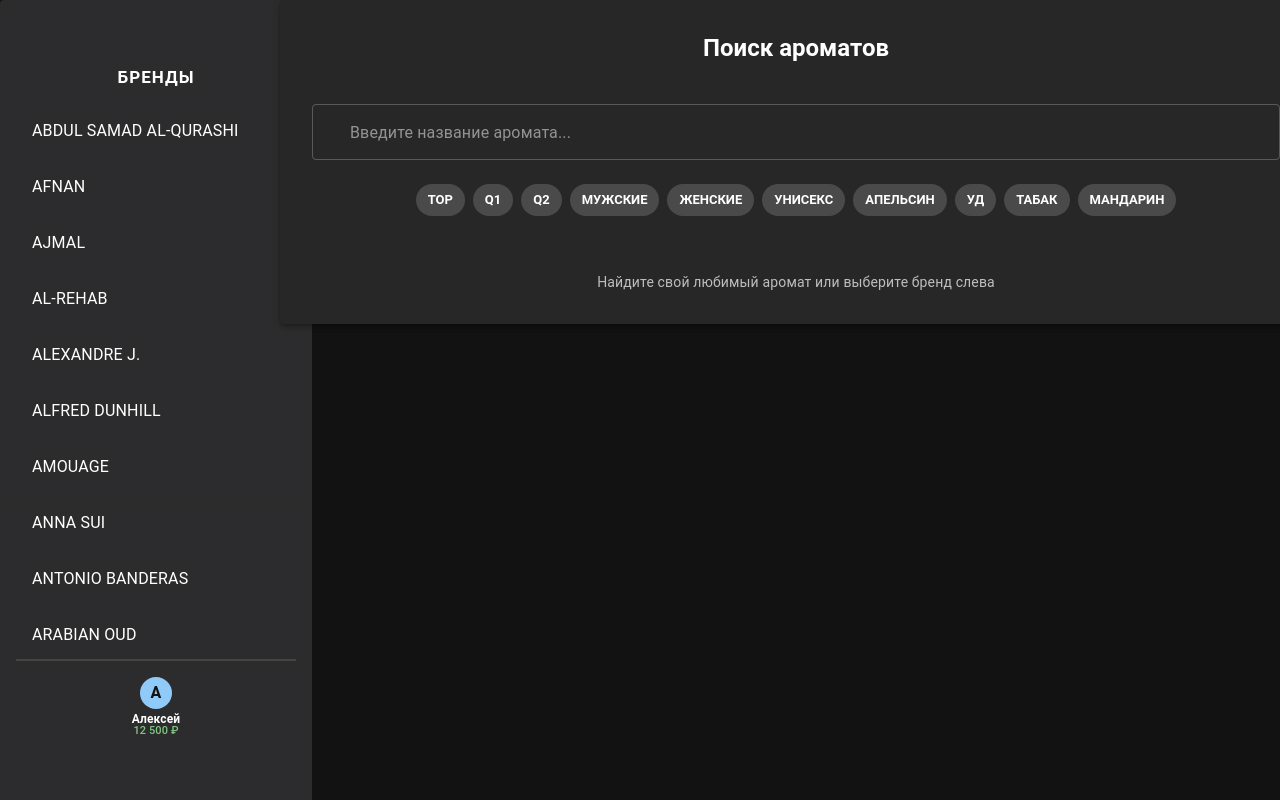
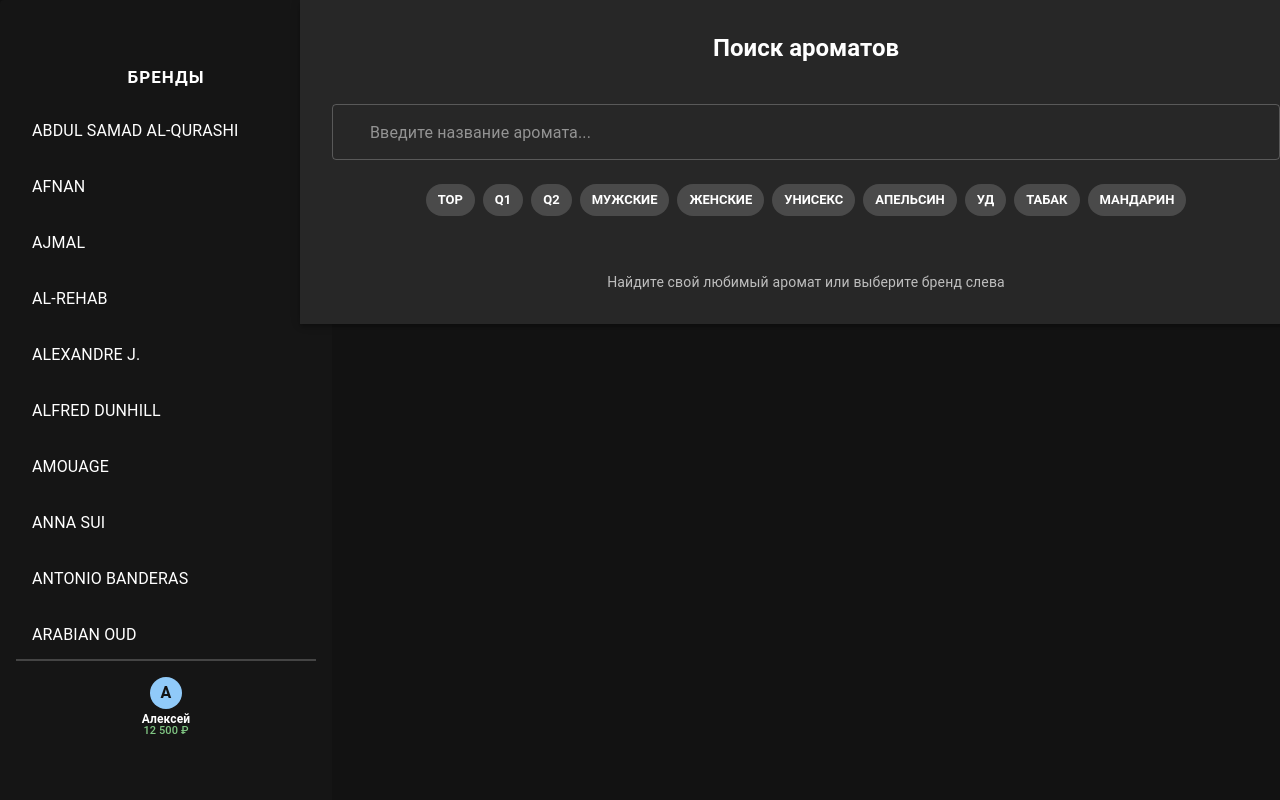
Before and after one commit to noreal001/test03, a React (Create React App) app: page / in a window 1280 px wide. Built offline with nearby package versions, Linux system fonts and the light colour scheme; some icons are missing.

Commit message:
layout: фиксированная ширина левого меню, правая панель адаптивная, поиск и карточки занимают всю ширину

```diff
--- a/src/App.tsx
+++ b/src/App.tsx
@@ -115,11 +115,11 @@
   };
 
   return (
-    <Box sx={{ minHeight: '100vh', height: '90vh', overflow: 'hidden', bgcolor: 'background.paper', color: 'text.primary', display: 'flex', flexDirection: 'column' }}>
-      <Box sx={{ flex: 1, display: 'flex', flexDirection: isMobile ? 'column' : 'row', p: 0 }}>
+    <Box sx={{ minHeight: '100vh', height: '90vh', width: '100vw', overflow: 'hidden', bgcolor: 'background.paper', color: 'text.primary', display: 'flex', flexDirection: 'column' }}>
+      <Box sx={{ flex: 1, display: 'flex', flexDirection: isMobile ? 'column' : 'row', p: 0, width: '100vw' }}>
         {/* Меню брендов слева */}
         {brandsMenuOpen && (
-          <Paper elevation={3} sx={{ width: { xs: '100%', sm: 220, md: 280 }, minWidth: isMobile ? '100%' : 220, bgcolor: '#19191b', p: 2, mr: 0, mb: isMobile ? 2 : 0, flexShrink: 0, display: 'flex', flexDirection: 'column', alignItems: 'flex-start', position: 'relative', height: '100vh', justifyContent: 'flex-start', borderTopRightRadius: 0, borderBottomRightRadius: 0 }}>
+          <Paper elevation={3} sx={{ width: 300, minWidth: 300, maxWidth: 300, bgcolor: '#000', p: 2, mr: 0, mb: isMobile ? 2 : 0, flexShrink: 0, display: 'flex', flexDirection: 'column', alignItems: 'flex-start', position: 'relative', height: '100vh', justifyContent: 'flex-start', borderTopRightRadius: 0, borderBottomRightRadius: 0 }}>
             {/* Кнопка сворачивания меню */}
             <Box sx={{ display: 'flex', flexDirection: 'row', alignItems: 'center', width: '100%', mb: 1 }}>
               <IconButton onClick={handleToggleBrandsMenu} sx={{ mr: 1 }}>
@@ -160,17 +160,21 @@
             </Box>
           </Paper>
         )}
+        {/* Скрытое меню */}
         {!brandsMenuOpen && (
-          <Box sx={{ display: 'flex', flexDirection: 'column', alignItems: 'center', mr: isMobile ? 0 : 2, pt: 1 }}>
-            <IconButton onClick={handleToggleBrandsMenu}>
+          <Box sx={{ width: 66, minWidth: 66, maxWidth: 66, display: 'flex', flexDirection: 'column', alignItems: 'flex-start', justifyContent: 'flex-start', height: '100vh', bgcolor: 'background.paper', opacity: 0.96, boxShadow: 3, borderRight: '2px solid #222', pt: 2, position: 'relative' }}>
+            <IconButton onClick={handleToggleBrandsMenu} sx={{ mb: 1, ml: 1 }}>
               <MenuIcon />
+            </IconButton>
+            <IconButton onClick={handleBackToSearch} sx={{ ml: 1 }}>
+              <SearchIcon />
             </IconButton>
           </Box>
         )}
         {/* Центральная панель (ароматы) */}
-        <Box sx={{ flex: 1, display: 'flex', flexDirection: 'column', alignItems: 'center', justifyContent: 'flex-start', minWidth: 0, height: '100vh', position: 'sticky', top: 0, bgcolor: 'background.paper', zIndex: 1, px: 0, borderTopLeftRadius: 0, borderBottomLeftRadius: 0 }}>
+        <Box sx={{ flex: 1, display: 'flex', flexDirection: 'column', alignItems: 'center', justifyContent: 'flex-start', height: '100vh', position: 'sticky', top: 0, bgcolor: 'background.paper', zIndex: 1, px: 0, borderTopLeftRadius: 0, borderBottomLeftRadius: 0 }}>
           {selectedIndex === null ? (
-            <Paper elevation={4} sx={{ width: '100%', p: 4, display: 'flex', flexDirection: 'column', alignItems: 'center', gap: 3 }}>
+            <Paper elevation={4} sx={{ width: '100%', p: 4, display: 'flex', flexDirection: 'column', alignItems: 'center', gap: 3, borderRadius: 0 }}>
               <Typography variant="h5" sx={{ fontWeight: 'bold', mb: 2 }}>
                 Поиск ароматов
               </Typography>
```
